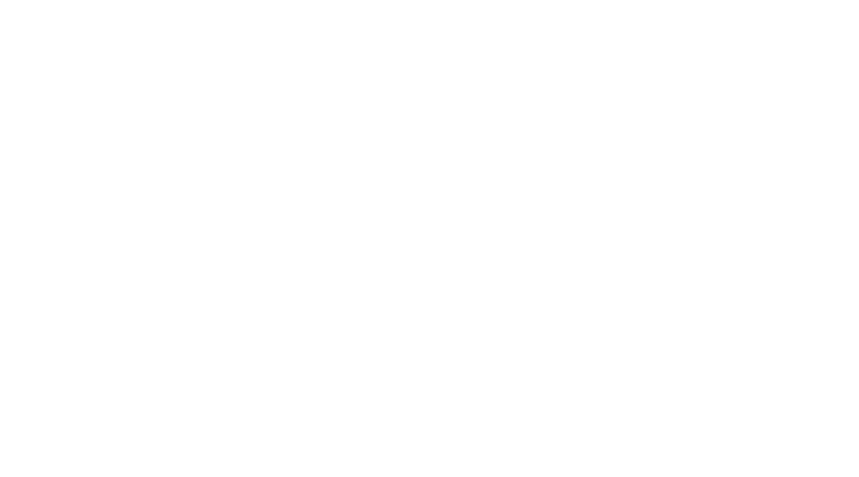
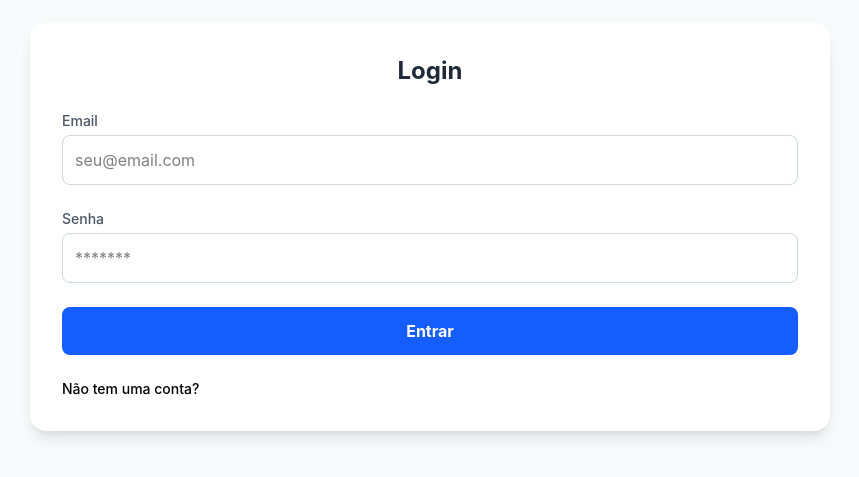
Before and after one commit to guiParoti/MyProfile, a React (Vite) app: page /login in a window 1280 px wide. Before the commit this address had no page. Shown: the part 173-650 px from the top of the page, without its empty margins (210-1069 px from the left). Built offline with nearby package versions, Linux system fonts and the light colour scheme.

Commit message:
feats: service de filmes e reviews agora contém um post para salvar filmes e reviews

```diff
--- a/src/contexts/FilmeContext/FilmeProvider.tsx
+++ b/src/contexts/FilmeContext/FilmeProvider.tsx
@@ -9,7 +9,6 @@ export const FilmeProvider = ({children} : {children: React.ReactNode}) => {
         setMeusFilmes([...meusFilmes, filme])
     }
 
-
     return (
         <FilmeContext.Provider value={{filmes: meusFilmes, adicionarFilme}}>
             {children}
--- a/src/contexts/UsuarioContext/UsuarioContext.tsx
+++ b/src/contexts/UsuarioContext/UsuarioContext.tsx
@@ -3,6 +3,7 @@ import type { Usuario } from "../../services/usuario";
 
 interface UsuarioContextProps {
     usuario: Usuario | null
+    autenticado: boolean
     cadastrar: (nome: string, email: string, senha: string) => void
     login: (email: string, senha: string) => void
 }
--- a/src/contexts/UsuarioContext/UsuarioProvider.tsx
+++ b/src/contexts/UsuarioContext/UsuarioProvider.tsx
@@ -2,22 +2,33 @@ import { UsuarioContext } from "./UsuarioContext";
 import type { Usuario } from "../../services/usuario";
 import React, { useState } from "react";
 import { cadastrar as cadastrarService, login as loginService } from "../../services/usuario";
+import { useNavigate } from "react-router-dom";
 
 export const UsuarioProvider = ({children} : {children: React.ReactNode}) => {
     const [usuario, setUsuario] = useState<Usuario | null>(null)
+    const [autenticado, setAutenticado] = useState<boolean>(false)
+    const navigate = useNavigate()
 
     const cadastrar = async (nome: string, email: string, senha: string) => {
        const dados = await cadastrarService(nome, email, senha)
-       if(dados) setUsuario(dados)
+       if(dados) {
+        setUsuario(dados)
+        setAutenticado(true)
+        navigate("/home")
+       }
     }
 
     const login = async (email: string, senha: string) => {
         const dados = await loginService(email, senha)
-        if(dados) setUsuario(dados)
+        if(dados) {
+            setUsuario(dados)
+            setAutenticado(true)
+            navigate("/home")
+        }
     }
 
     return (
-        <UsuarioContext.Provider value={{usuario: usuario, cadastrar, login}}>
+        <UsuarioContext.Provider value={{usuario: usuario, autenticado, cadastrar, login}}>
             {children}
         </UsuarioContext.Provider>
     )
--- a/src/pages/Login.tsx
+++ b/src/pages/Login.tsx
@@ -0,0 +1,130 @@
+import { useState } from "react"
+import { useUsuario } from "../contexts/UsuarioContext/UseUsuario"
+
+export const Login = () => {
+    const [email, setEmail] = useState<string>('')
+    const [senha, setSenha] = useState<string>('')
+    const [nomeCad, setNomeCad] = useState<string>('')
+    const [emailCad, setEmailCad] = useState<string>('')
+    const [senhaCad, setSenhaCad] = useState<string>('')
+    const [showModal, setShowModal] = useState<boolean>(false)
+    const { cadastrar, login } = useUsuario()
+
+    // Se alguém ver e se perguntar por que tantos comentários? È porque estou tentando decorar o tailwind, mas ta dificl.
+
+
+    return (
+        // min-h-screen — ocupa a altura total da tela
+        // bg-gray-50 — fundo cinza bem clarinho
+        // flex items-center justify-center — centraliza vertical e horizontal
+        <div className="min-h-screen bg-gray-50 flex items-center justify-center">
+
+
+            {/*bg-white — fundo branco*/}
+            {/*rounded-2xl — cantos bem arredondados*/}
+            {/*shadow-lg — sombra média — dá profundidade*/}
+            {/*p-8 — padding interno generoso*/}
+            {/*w-full max-w-md — largura total mas limitada a ~448px*/}
+            {/*flex flex-col gap-6 — coluna com espaço entre os filhos*/}
+            <div className="bg-white rounded-2xl shadow-lg p-8 w-full max-w-200 min-h-100 flex flex-col gap-6">
+
+                {/* Título — text-2xl tamanho grande, font-bold negrito, text-center centralizado */}
+                <h2 className="text-2xl font-bold text-center text-gray-800">
+                    Login
+                </h2>
+
+                {/* Cada campo em uma div — flex flex-col empilha label e input */}
+                <div className="flex flex-col gap-1">
+                      {/* text-sm texto pequeno, font-medium semi-negrito, text-gray-600 cinza médio */}
+                    <label className="text-sm font-medium text-gray-600">Email</label>
+
+                    {/* border — borda, border-gray-300 cor cinza clara
+                    rounded-lg — cantos arredondados
+                     p-3 — padding interno
+                    w-full — ocupa largura toda
+                     focus:outline-none — remove o contorno azul padrão do browser
+                    focus:border-blue-500 — borda azul quando clica no campo */}
+                    <input type="text"
+                        value={email}
+                        onChange={(e) => setEmail(e.target.value)}
+                        placeholder="seu@email.com"
+                        className="border border-gray-300 rounded-lg p-3 w-full focus:outline-none focus:border-blue-500"
+                    />
+                </div>
+                <div className="flex flex-col gap-1">
+                    <label className="text-sm font-medium text-gray-600">Senha</label>
+
+                    <input type="password"
+                        value={senha}
+                        onChange={(e) => setSenha(e.target.value)}
+                        placeholder="*******"
+                        className="border border-gray-300 rounded-lg p-3 w-full focus:outline-none focus:border-blue-500"
+                    />
+                </div>
+
+                {/* Botão — w-full largura total, p-3 padding, bg-blue-600 fundo azul
+                text-white texto branco, font-bold negrito, rounded-lg cantos arredondados
+                hover:bg-blue-700 cor mais escura ao passar o mouse
+                transition-colors animação suave na troca de cor */}
+                <button type="button"
+                    className="w-full p-3 bg-blue-600 text-white font-bold rounded-lg hover:bg-blue-700 transition-colors"
+                    onClick={() => login(email, senha)}>
+                    Entrar
+                </button>
+                <label className="text-sm font-medium text-black-600 cursor-pointer" onClick={() => setShowModal(true)}>Não tem uma conta?</label>
+    {showModal && (
+    // fundo desfocado — igual os outros modais
+    <div className="fixed inset-0 backdrop-blur-sm flex items-center justify-center z-50"
+        onClick={() => setShowModal(false)}>
+
+        {/* card do modal — stopPropagation evita fechar ao clicar dentro */}
+        <div className="bg-white rounded-2xl shadow-lg p-8 w-full max-w-md flex flex-col gap-4"
+            onClick={(e) => e.stopPropagation()}>
+
+            <h2 className="text-2xl font-bold text-center text-gray-800">Cadastro</h2>
+
+            <div className="flex flex-col gap-1">
+                <label className="text-sm font-medium text-gray-600">Nome</label>
+                <input type="text" value={nomeCad}
+                    onChange={(e) => setNomeCad(e.target.value)}
+                    placeholder="Seu nome"
+                    className="border border-gray-300 rounded-lg p-3 w-full focus:outline-none focus:border-blue-500"/>
+            </div>
+
+            <div className="flex flex-col gap-1">
+                <label className="text-sm font-medium text-gray-600">Email</label>
+                <input type="email" value={emailCad}
+                    onChange={(e) => setEmailCad(e.target.value)}
+                    placeholder="seu@email.com"
+                    className="border border-gray-300 rounded-lg p-3 w-full focus:outline-none focus:border-blue-500"/>
+            </div>
+
+            <div className="flex flex-col gap-1">
+                <label className="text-sm font-medium text-gray-600">Senha</label>
+                <input type="password" value={senhaCad}
+                    onChange={(e) => setSenhaCad(e.target.value)}
+                    placeholder="*******"
+                    className="border border-gray-300 rounded-lg p-3 w-full focus:outline-none focus:border-blue-500"/>
+            </div>
+
+            <div className="flex gap-3">
+                {/* border — só borda sem fundo */}
+                <button type="button"
+                    onClick={() => setShowModal(false)}
+                    className="border border-gray-300 text-gray-600 rounded-lg p-3 flex-1 hover:bg-gray-50">
+                    Cancelar
+                </button>
+                <button type="button"
+                    onClick={() => cadastrar(nomeCad, emailCad, senhaCad)}
+                    className="bg-blue-600 text-white rounded-lg p-3 flex-1 font-bold hover:bg-blue-700 transition-colors">
+                    Cadastrar
+                </button>
+            </div>
+        </div>
+    </div>
+)}
+            </div>
+
+        </div>
+    )
+}
--- /dev/null
+++ b/src/routes/RotaProtegida.tsx
@@ -0,0 +1,12 @@
+import { Navigate } from "react-router-dom";
+import { useUsuario } from "../contexts/UsuarioContext/UseUsuario";
+
+type RotaProps = {
+    children: React.ReactNode
+}
+
+export const RotaProtegida = ({ children } : RotaProps)  => {
+    const { autenticado } = useUsuario()
+    if(!autenticado) return <Navigate to={"/login"}/>
+    return children
+}
--- a/src/routes/Rotas.tsx
+++ b/src/routes/Rotas.tsx
@@ -3,23 +3,33 @@ import { Home } from "../pages/Home"
 import { Detalhes } from "../pages/Detalhes"
 import { Layout } from "../components/Layout"
 import { MeusFilmes } from "../pages/MeusFilmes"
+import { Login } from "../pages/Login"
+import { RotaProtegida } from "./RotaProtegida"
 
 export const Rotas = () => {
     return (
 
         <Routes>
-            <Route path="/" element={<Navigate to={"/home"}/>}/>
+            <Route path="/" element={<Navigate to={"/login"}/>}/>
+            <Route path="/login" element={<Login/>}/>
             <Route path="/home" element={
                 <Layout>
-                    <Home/>
+                    <RotaProtegida>
+                        <Home/>
+                    </RotaProtegida>
                 </Layout>}/>
             <Route path="/detalhes/:id" element={
                 <Layout>
-                    <Detalhes/>
+                    <RotaProtegida>
+                        <Detalhes/>
+                    </RotaProtegida>
                 </Layout>}/>
-            <Route path="/meusfilmes" element={<Layout>
-                <MeusFilmes/>
-            </Layout>}/>
+            <Route path="/meusfilmes" element={
+                <Layout>
+                    <RotaProtegida>
+                        <MeusFilmes/>
+                    </RotaProtegida>
+                </Layout>}/>
         </Routes>
     )
 }
--- /dev/null
+++ b/src/services/filmes.ts
@@ -0,0 +1,15 @@
+import type { Filme } from "./tmdb"
+
+export const salvarFilme = async (tmdb_id: number, titulo: string, poster_url: string) : Promise<Filme | null> => {
+    try {
+        const resposta = await fetch(`http://localhost:3333/filmes/salvarfilme`, {
+            method: "POST",
+            headers: {"Content-type": "application/json"},
+            body: JSON.stringify({tmdb_id, titulo, poster_url})
+        })
+        const dados = await resposta.json()
+        return dados
+    } catch  {
+        return null
+    }
+}
--- /dev/null
+++ b/src/services/reviews.ts
@@ -0,0 +1,23 @@
+interface Review {
+    id: number
+    nota: number
+    review: string
+    id_usuario: number
+    id_filme: number
+}
+
+
+export const salvarReview = async (nota: number, review: string, id_usuario: number, id_filme: number) : Promise<Review | null> => {
+    try {
+        const resposta = await fetch(`http://localhost:3333/reviews/novareview`, {
+            method: "POST",
+            headers: {"Content-type": "application/json"},
+            body: JSON.stringify({nota, review, id_usuario, id_filme})
+        })
+        const dados = await resposta.json()
+        return dados
+    }catch (e) {
+        console.log(e)
+        return null
+    }
+}
--- a/src/services/tmdb.ts
+++ b/src/services/tmdb.ts
@@ -1,4 +1,5 @@
 export interface Filme {
+    id_filme: number
     id: number
     title: string
     overview: string // descrição
--- a/src/services/usuario.ts
+++ b/src/services/usuario.ts
@@ -1,5 +1,5 @@
 export interface Usuario {
-    id?: string
+    id_user?: number
     nome: string
     email: string
     senha: string
@@ -28,6 +28,9 @@ export const login = async (email: string, senha: string) : Promise<Usuario | nu
             body: JSON.stringify({email, senha})
         })
         const dados = await resposta.json()
+
+        if(!dados.email) return null
+
         return dados
     } catch {
         return null
```
Also changed, not shown: src/pages/Detalhes.tsx (+16 -4 lines).
